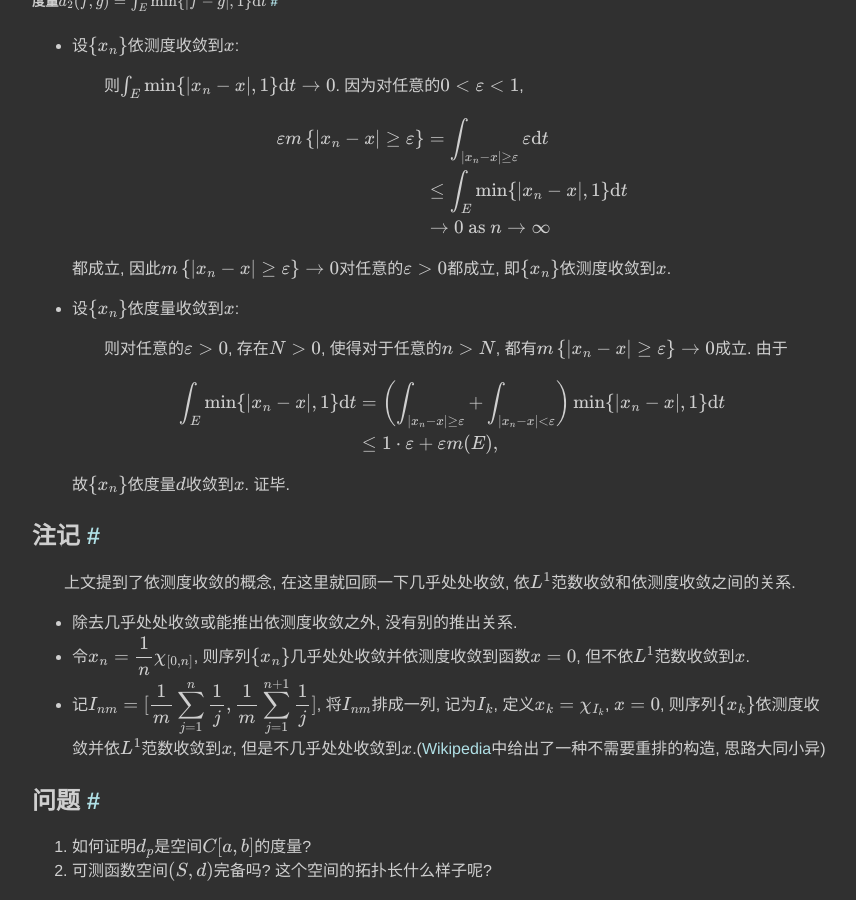
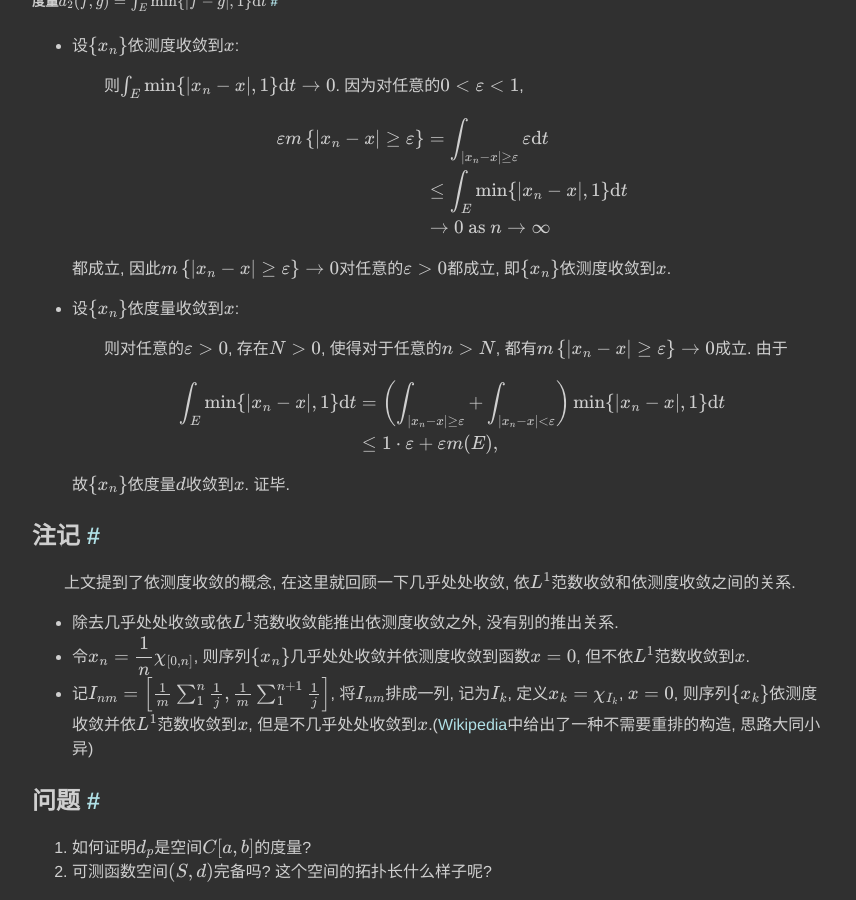
Before and after one commit to NotoOotori/notoootori.github.io, a Jekyll site: the page built from _posts/2019-09-05-度量空间的定义及几个例子.md, in a window 1280 px wide and 900 px high, scrolled down 4181 px. Shown: the whole window, without its empty margins (208-1064 px from the left). Built offline with Jekyll 4.4.1, drawn with Linux system fonts in a browser that asks for light colours; formulas are drawn with MathJax 3.

Commit message:
docs: Fix a typo.

```diff
--- a/_posts/2019-09-05-度量空间的定义及几个例子.md
+++ b/_posts/2019-09-05-度量空间的定义及几个例子.md
@@ -231,9 +231,9 @@ $$
 
 上文提到了依测度收敛的概念, 在这里就回顾一下几乎处处收敛, 依$$L^1$$范数收敛和依测度收敛之间的关系.
 
-- 除去几乎处处收敛或能推出依测度收敛之外, 没有别的推出关系.
+- 除去几乎处处收敛或依$$L^1$$范数收敛能推出依测度收敛之外, 没有别的推出关系.
 - 令$$\displaystyle x_n=\frac{1}{n}\chi_{[0, n]}$$, 则序列$$\{x_n\}$$几乎处处收敛并依测度收敛到函数$$x=0$$, 但不依$$L^1$$范数收敛到$$x$$.
-- 记$$\displaystyle I_{nm}=[\frac{1}{m}\sum_{j=1}^n\frac{1}{j}, \frac{1}{m}\sum_{j=1}^{n+1}\frac{1}{j}]$$, 将$$I_{nm}$$排成一列, 记为$$I_k$$, 定义$$x_k=\chi_{I_k}$$, $$x=0$$, 则序列$$\{x_k\}$$依测度收敛并依$$L^1$$范数收敛到$$x$$, 但是不几乎处处收敛到$$x$$.([Wikipedia](https://en.wikipedia.org/wiki/Convergence_in_measure)中给出了一种不需要重排的构造, 思路大同小异)
+- 记$$I_{nm}=\left[\frac{1}{m}\sum_{1}^n\frac{1}{j}, \frac{1}{m}\sum_{1}^{n+1}\frac{1}{j}\right]$$, 将$$I_{nm}$$排成一列, 记为$$I_k$$, 定义$$x_k=\chi_{I_k}$$, $$x=0$$, 则序列$$\{x_k\}$$依测度收敛并依$$L^1$$范数收敛到$$x$$, 但是不几乎处处收敛到$$x$$.([Wikipedia](https://en.wikipedia.org/wiki/Convergence_in_measure)中给出了一种不需要重排的构造, 思路大同小异)
 
 ## 问题
 
```
